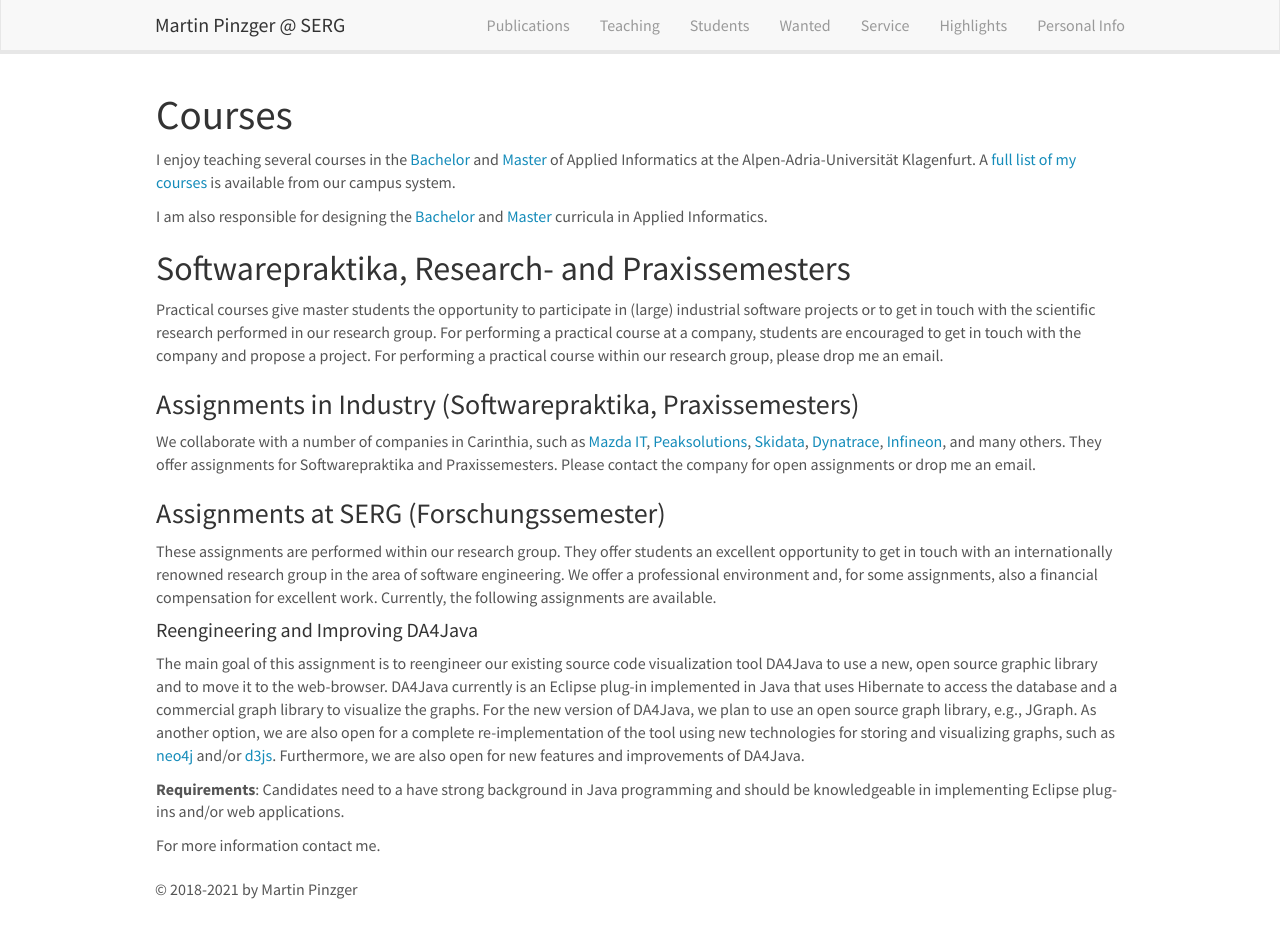
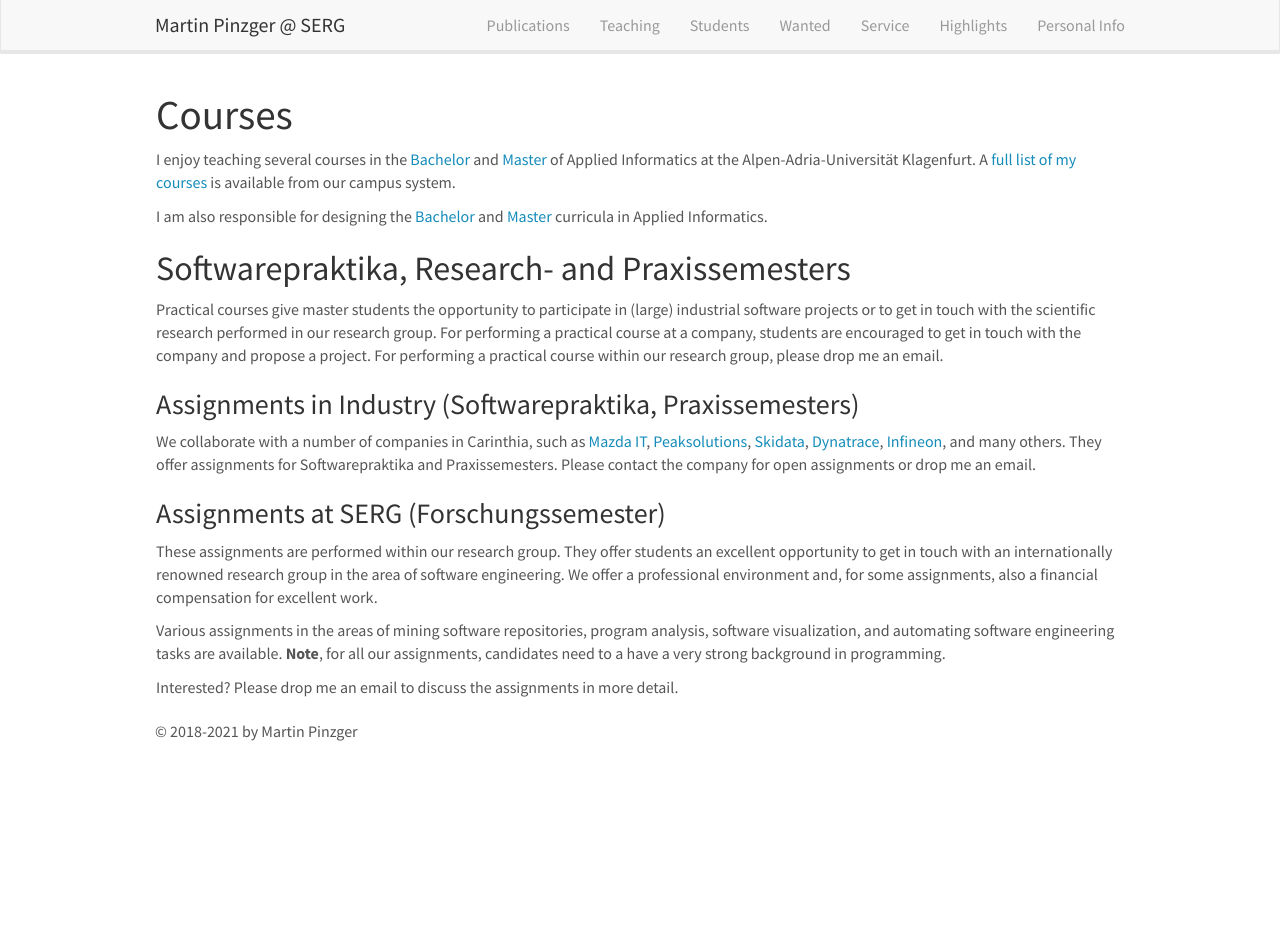
Before and after one commit to pinzger/pinzger.github.io, a Jekyll site: the page built from _pages/teaching.md, in a window 1280 px wide and 933 px high. Built offline with Jekyll 4.4.1, drawn with Linux system fonts in a browser that asks for light colours; nearby versions of some CDN libraries.

Commit message:
updated web-site

```diff
--- a/_includes/conferences.html
+++ b/_includes/conferences.html
@@ -2,13 +2,11 @@
 <div class="well">
 <h4>Upcoming Conferences</h4>
 
-<a href="https://www.software-quality-days.com/en/">SWQD 2021</a> <br/>
-<a href="https://se-2021.tu-bs.de/">SE 2021</a> <br/>
-<a href="https://vst2021.scch.at/">VST 2021</a>  <br/>
-<a href="https://saner2021.shidler.hawaii.edu/">SANER 2021</a> <br/>
 <a href="https://vissoft.info/2021/">VISSOFT 2021</a> <br/>
 <a href="https://icsme2021.github.io/">ICSME 2021</a> <br/>
 <a href="https://conf.researchr.org/home/icse-2021">ICSE 2021</a> <br/>
+<a href="https://conf.researchr.org/home/msr-2021">MSR 2021</a> <br/>
+<a href="https://conf.researchr.org/home/icpc-2021">ICPC 2021</a> <br/>
 <a href="https://2021.esec-fse.org/">ESEC/FSE 2021</a> <br/>
 
 </div>
--- a/_pages/teaching.md
+++ b/_pages/teaching.md
@@ -20,11 +20,8 @@ Practical courses give master students the opportunity to participate in (large)
 We collaborate with a number of companies in Carinthia, such as [Mazda IT](http://www.mazda.at/), [Peaksolutions](http://www.peaksolution.com/), [Skidata](https://www.skidata.com/), [Dynatrace](https://www.dynatrace.com/), [Infineon](https://www.infineon.com/cms/austria/en/), and many others. They offer assignments for Softwarepraktika and Praxissemesters. Please contact the company for open assignments or drop me an email.
 
 ### Assignments at SERG (Forschungssemester)
-These assignments are performed within our research group. They offer students an excellent opportunity to get in touch with an internationally renowned research group in the area of software engineering. We offer a professional environment and, for some assignments, also a financial compensation for excellent work. Currently, the following assignments are available.
+These assignments are performed within our research group. They offer students an excellent opportunity to get in touch with an internationally renowned research group in the area of software engineering. We offer a professional environment and, for some assignments, also a financial compensation for excellent work.
 
-#### Reengineering and Improving DA4Java
-The main goal of this assignment is to reengineer our existing source code visualization tool DA4Java to use a new, open source graphic library and to move it to the web-browser. DA4Java currently is an Eclipse plug-in implemented in Java that uses Hibernate to access the database and a commercial graph library to visualize the graphs. For the new version of DA4Java, we plan to use an open source graph library, e.g., JGraph. As another option, we are also open for a complete re-implementation of the tool using new technologies for storing and visualizing graphs, such as [neo4j](http://neo4j.com/) and/or [d3js](http://d3js.org/). Furthermore, we are also open for new features and improvements of DA4Java.
+Various assignments in the areas of mining software repositories, program analysis, software visualization, and automating software engineering tasks are available. **Note**, for all our assignments, candidates need to a have a very strong background in programming.
 
-**Requirements**: Candidates need to a have strong background in Java programming and should be knowledgeable in implementing Eclipse plug-ins and/or web applications.
-
-For more information contact me.
+Interested? Please drop me an email to discuss the assignments in more detail.
```
Also changed, not shown: _data/publist.yml (+20 -6 lines), _pages/home.md (+1 -1 lines), _pages/students.md (+4 -2 lines), 1 other file.
